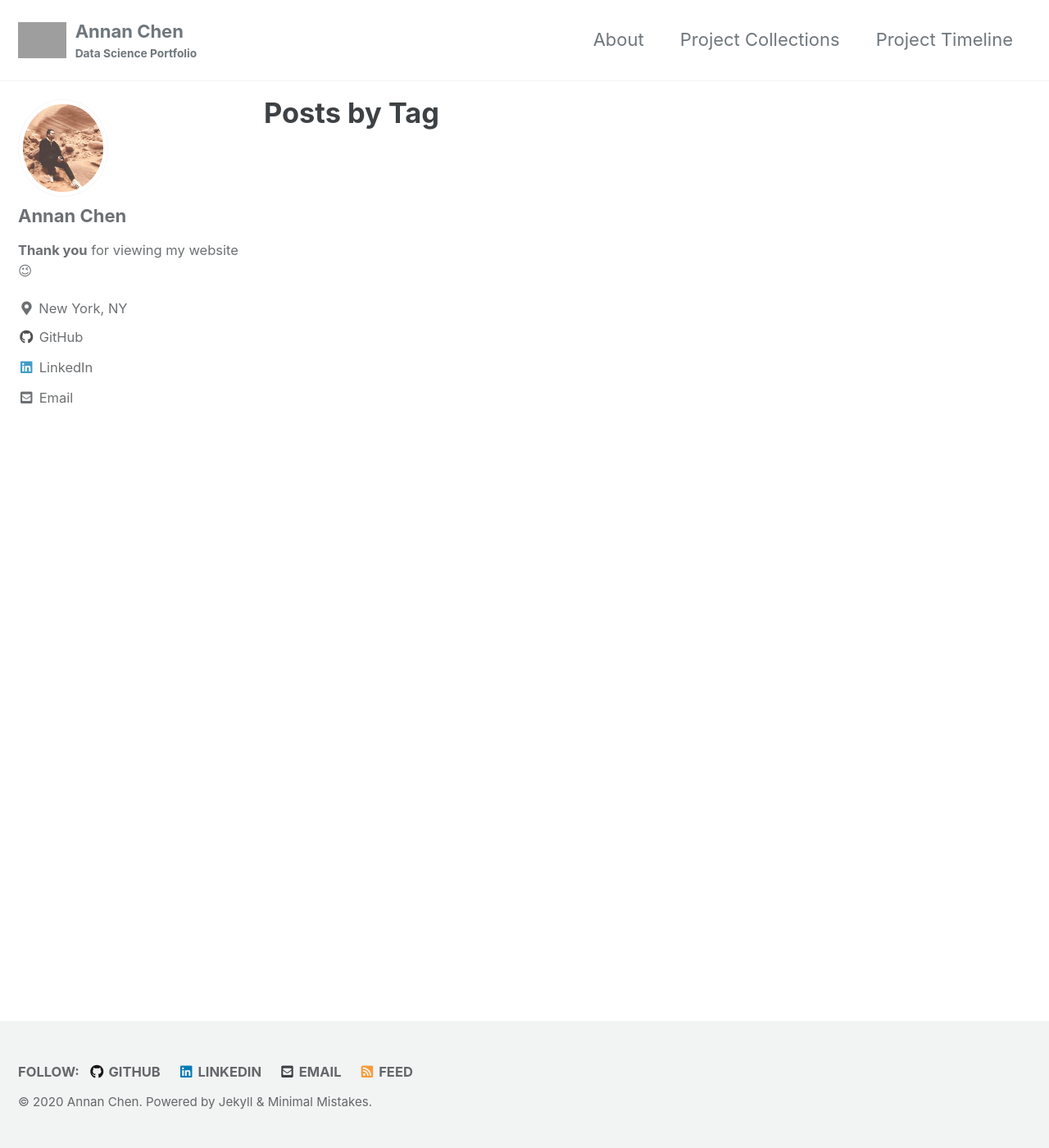
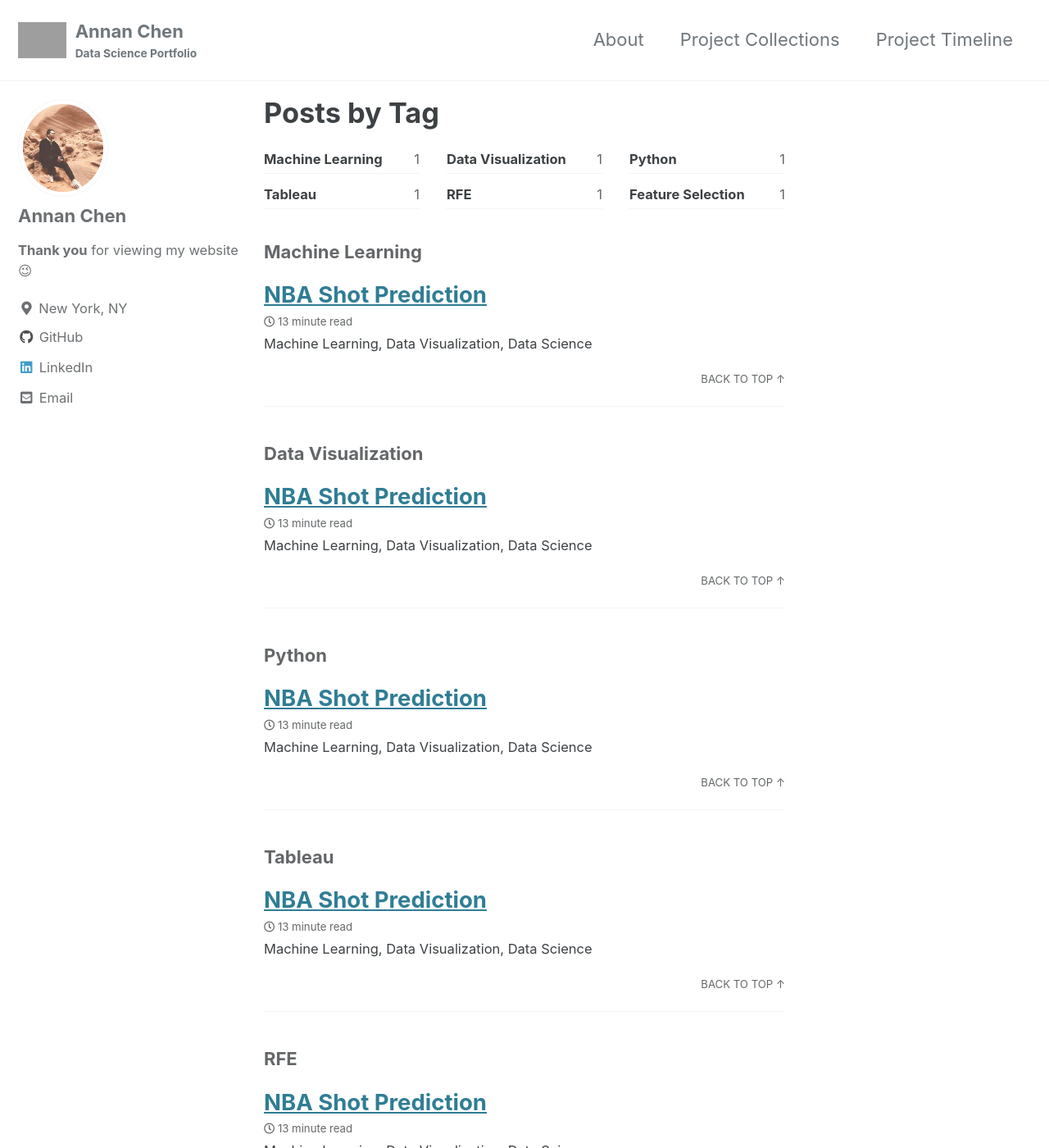
Before and after one commit to alubanana/alubanana.github.io, a Jekyll site: the page built from _pages/tag-archive.md, in a window 1280 px wide and 1400 px high. Shown: the whole window at 82% size. Built offline with Jekyll 4.4.1, drawn with Linux system fonts in a browser that asks for light colours; cached includes are drawn as plain includes; some of the changed text lies outside the part shown; grey boxes are pictures that could not be loaded.

Commit message:
Update 2020-11-16-NBA-Shot-Prediction.md

```diff
--- a/_posts/2020-11-16-NBA-Shot-Prediction.md
+++ b/_posts/2020-11-16-NBA-Shot-Prediction.md
@@ -1,16 +1,23 @@
 ---
 title: "NBA Shot Prediction"
-date: 2018-11-08
-# tags: [First Post, Beginner]
+date: 2020-11-16
 categories: [Machine Learning, Data Visualization, UBC]
+tags: [Machine Learning, Data Visualization, Python, Tableau, RFE, Feature Selection]
 header:
     image: "images/header_square.png"
 excerpt: "Machine Learning, Data Visualization, Data Science"
 mathjax: true
+toc_label: "Outline"
+toc_sticky: true
+
 ---
 
 
+
+
 # NBA Shot Prediction - Maximizing Chances of Victory in Basketball
+
+[Link to Github](https://github.com/alubanana/NBA_Shot_Prediction)
 
 ## Project Overview
 
```
